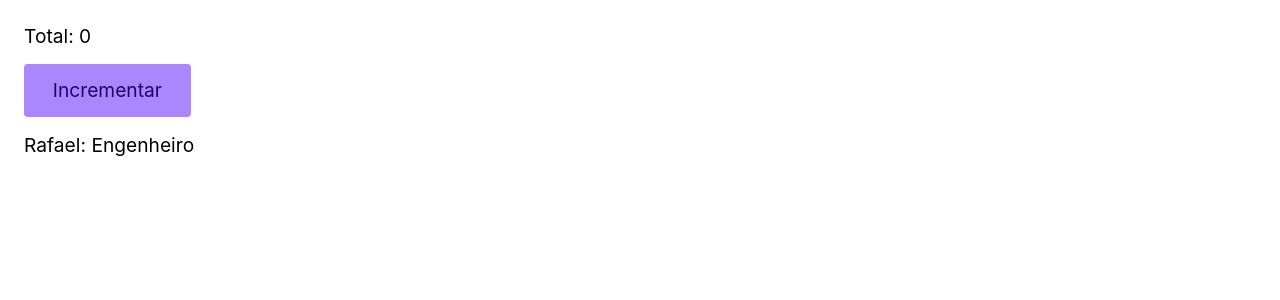
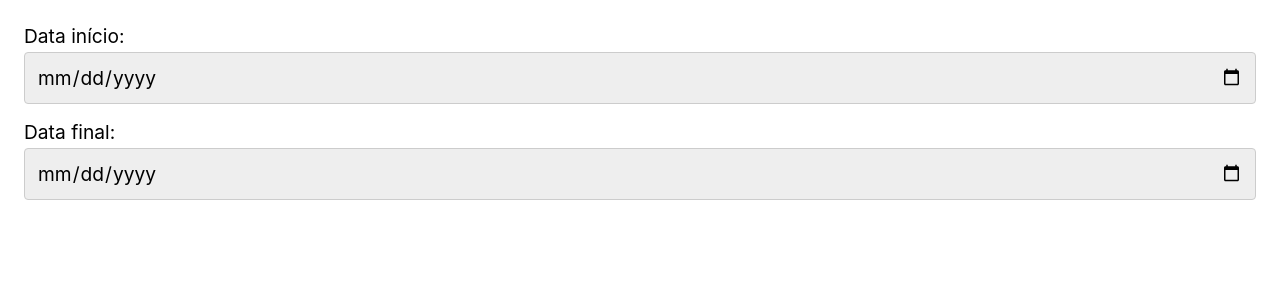
Before and after one commit to rafaasimi/react-typescript-origamid, a React app: page / in a window 1280 px wide. Shown: the top 300 px of the page. Built offline with nearby package versions, Linux system fonts and the light colour scheme; the HTML template or start-up script is replaced by a standard one.

Commit message:
Aula: useState 2 (Exercicio)

```diff
--- a/src/App.tsx
+++ b/src/App.tsx
@@ -1,39 +1,52 @@
 import { useEffect, useState } from 'react';
-import { Button } from './Hooks/useState/Button';
+import { Input } from './Hooks/useState/InputExercicio';
 
-function user() {
-  return {
-    nome: 'Rafael',
-    profissao: 'Engenheiro',
-  };
-}
-
-type User = {
+type Venda = {
+  id: string;
   nome: string;
-  profissao: string;
+  status: string;
 };
 
 function App() {
-  const [data, setData] = useState<null | User>(null);
-  const [total, setTotal] = useState(0);
+  const [data, setData] = useState<null | Venda[]>(null);
+  const [dateInicio, setDateInicio] = useState('');
+  const [dateFinal, setDateFinal] = useState('');
 
   useEffect(() => {
-    setTimeout(() => {
-      setData(user());
-    }, 1000);
-  }, []);
+    if (dateInicio && dateFinal) {
+      fetch(`https://data.origamid.dev/vendas?inicio=${dateInicio}&final=${dateFinal}`)
+      .then((response) => response.json())
+      .then((json) => setData(json as Venda[]))
+      .catch(error => console.log(error))
+    }
+  }, [dateInicio, dateFinal]);
+
 
   return (
     <div>
-      <div>
-        <p>Total: {total}</p>
-        <Button incrementar={setTotal}/>
-      </div>
-      {data && (
-        <div>
-          {data.nome}: {data.profissao}
-        </div>
-      )}
+      <Input
+        id="dataInicio"
+        label="Data início:"
+        setDate={setDateInicio}
+        type="date"
+        value={dateInicio}
+      />
+      <Input
+        id="dataFinal"
+        label="Data final:"
+        setDate={setDateFinal}
+        type="date"
+        value={dateFinal}
+      />
+
+      <ul>
+        {data &&
+          data.map((venda) => (
+            <li key={venda.id}>
+              {venda.nome}: {venda.status}
+            </li>
+          ))}
+      </ul>
     </div>
   );
 }
--- /dev/null
+++ b/src/Hooks/useState/InputExercicio.tsx
@@ -0,0 +1,14 @@
+type InputProps = React.ComponentProps<'input'> & {
+  id: string;
+  label: string;
+  setDate: React.Dispatch<React.SetStateAction<string>>
+};
+
+export function Input({ id, label, setDate, ...props }: InputProps) {
+  return (
+    <div style={{ marginBottom: '1rem' }}>
+      <label htmlFor={id}>{label}</label>
+      <input type="text" name={id} id={id} {...props} onChange={(event) => setDate(event.currentTarget.value)}/>
+    </div>
+  );
+}
```
